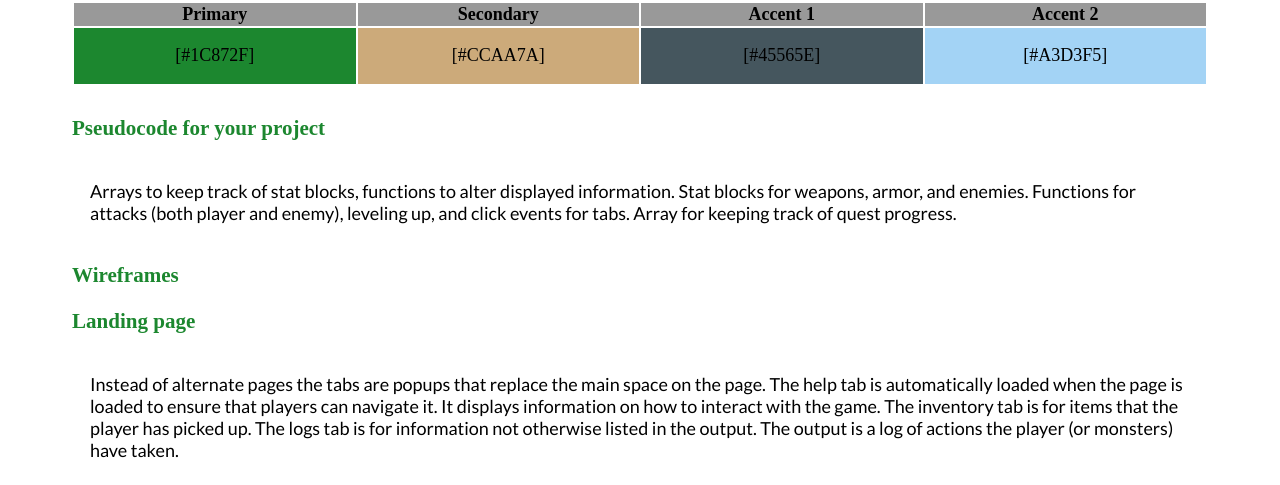
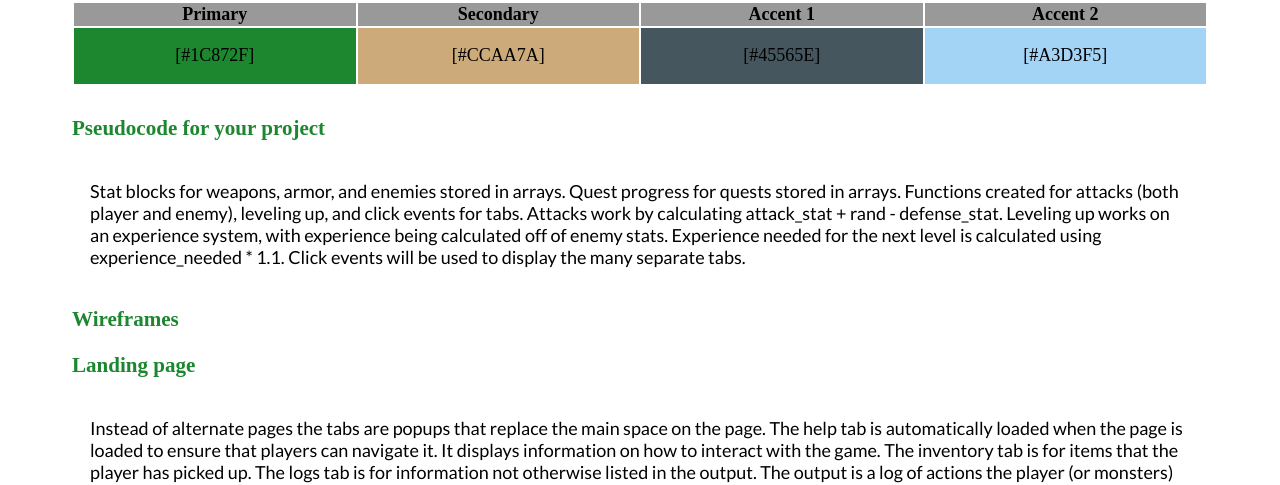
Before and after one commit to TheBestStewart/wdd131, a plain HTML site: page webgame/app-plan.html in a window 1280 px wide. Shown: the part 1547-2032 px from the top of the page. Drawn offline with Linux system fonts and the light colour scheme; a web font is replaced by a local one.

Commit message:
Updated siteplan

```diff
--- a/webgame/app-plan.html
+++ b/webgame/app-plan.html
@@ -72,9 +72,12 @@
 			<h3>Pseudocode for your project</h3>
 
 			<p>
-				Arrays to keep track of stat blocks, functions to alter displayed information. Stat blocks for
-                weapons, armor, and enemies. Functions for attacks (both player and enemy), leveling up, and click
-                events for tabs. Array for keeping track of quest progress.
+				Stat blocks for weapons, armor, and enemies stored in arrays. Quest progress for
+                quests stored in arrays. Functions created for attacks (both player and enemy), leveling up,
+                and click events for tabs. Attacks work by calculating attack_stat + rand - defense_stat.
+                Leveling up works on an experience system, with experience being calculated off of enemy
+                stats. Experience needed for the next level is calculated using experience_needed * 1.1.
+                Click events will be used to display the many separate tabs.
 			</p>
 
 			<h3>Wireframes</h3>
@@ -87,7 +90,8 @@
                 on how to interact with the game. The inventory tab is for items that the
                 player has picked up. The logs tab is for information not otherwise listed
                 in the output. The output is a log of actions the player (or monsters) have
-                taken.
+                taken. The desktop site will be a wider version of the same pages.
+                All of the tabs will have logo images.
 			</p>
 			<img src="images/wireframe.jpeg" alt="home page wireframe" class="wireframe"/>
 		</main>
```
